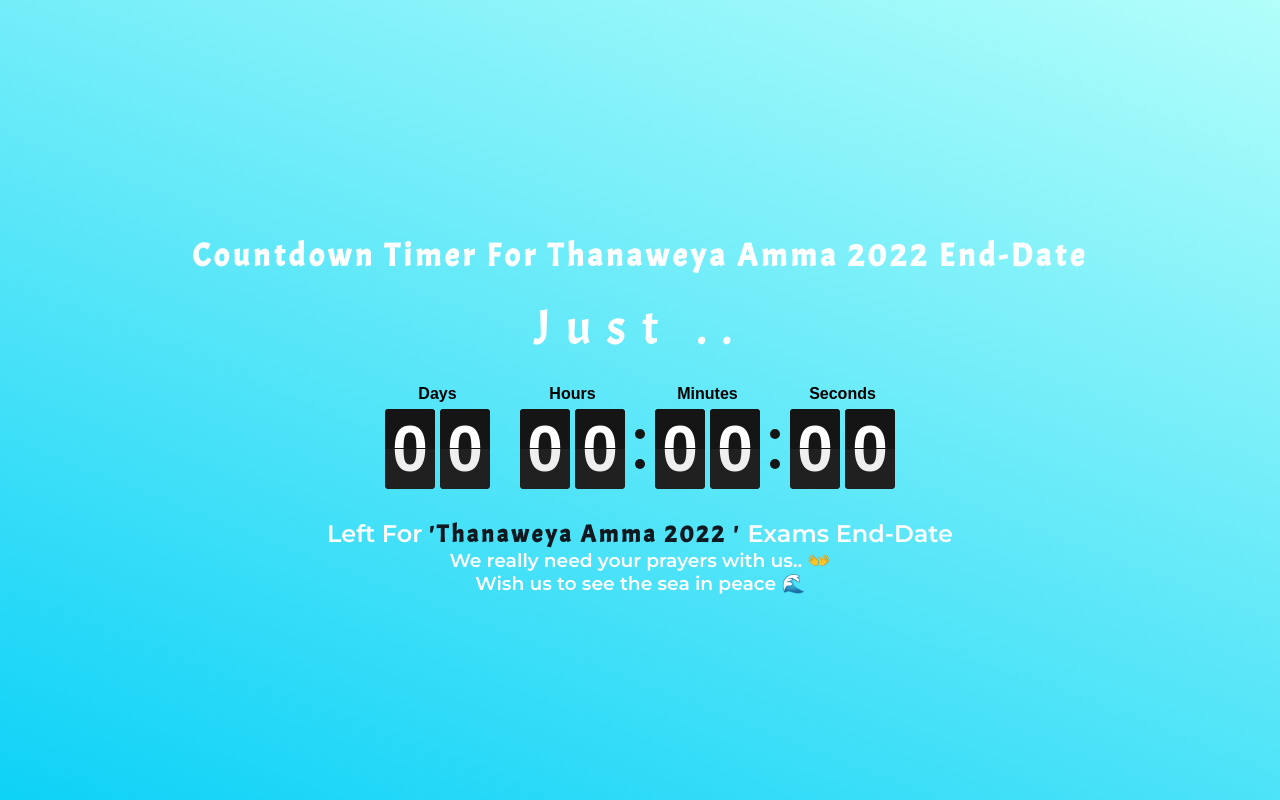
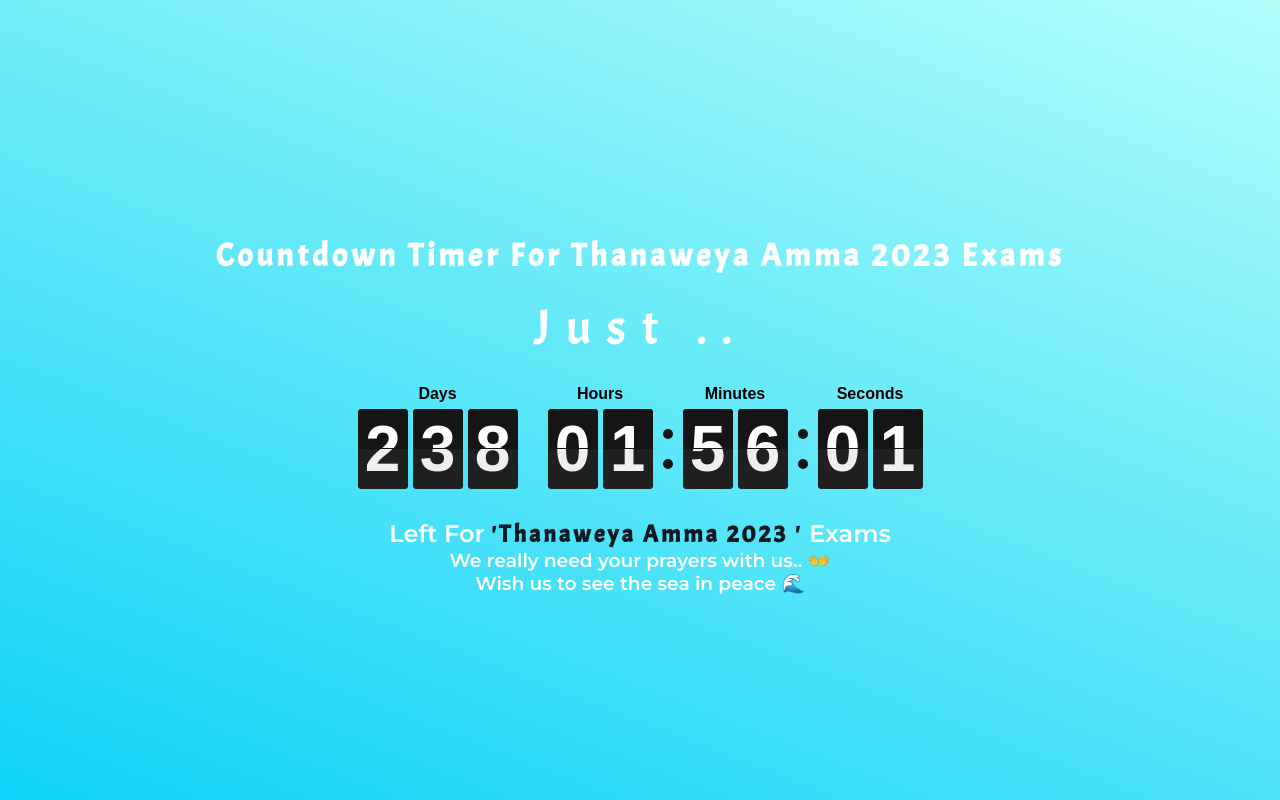
Before and after one commit to devAhmeed/thanaweya_countdown_timer, a plain HTML site: page index.html in a window 1280 px wide. Drawn offline with Linux system fonts and the light colour scheme; a web font is replaced by a local one.

Commit message:
Update index.html

```diff
--- a/index.html
+++ b/index.html
@@ -19,21 +19,21 @@
 <link rel="preconnect" href="https://fonts.gstatic.com" crossorigin>
 <link href="https://fonts.googleapis.com/css2?family=Shadows+Into+Light+Two&display=swap" rel="stylesheet">
   <script src="flipdown.min.js"></script>
-  <title>Thanaweya Amma Exams End-Date Countdown Timer</title>
+  <title>Thanaweya Amma Exams Countdown Timer</title>
 </head>
 <body>
 <div class="container">
-    <h1>Countdown timer for thanaweya amma 2022 End-Date </h1>
+    <h1>Countdown timer for thanaweya amma 2023 Exams </h1>
     <span class="def">Just ..</span>
     <div id="flipdown" class="flipdown"></div>
     <div class="end">
-      <h2>Left For <span class="thanwaya">'thanaweya amma 2022 '</span> Exams End-Date</h2>
+      <h2>Left For <span class="thanwaya">'thanaweya amma 2023 '</span> Exams</h2>
       <h3>We really need your prayers with us.. &#128080;</h3>
       <h3>Wish us to see the sea in peace &#127754;</h3>
     </div>
   </div>
     <script>
-      new FlipDown(1658397600, {
+      new FlipDown(1686384000, {
         theme:"dark"
       }).start()
     </script>
```
